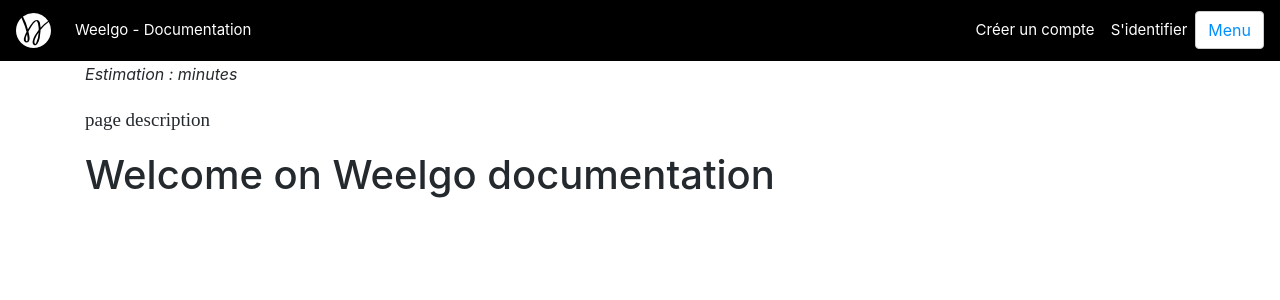
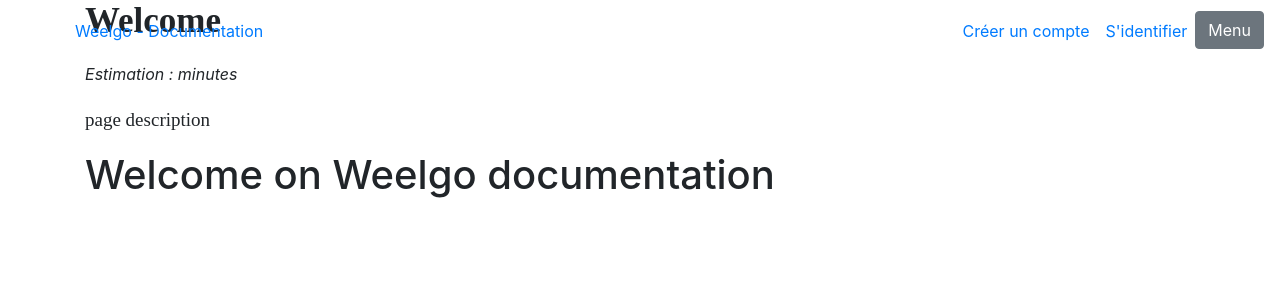
Before and after one commit to Weelgo/weelgo.github.io, a Jekyll site: the page built from index.md, in a window 1280 px wide. Shown: the top 300 px of the page. Built offline with Jekyll 4.4.1, drawn with Linux system fonts in a browser that asks for light colours.

Commit message:
Amélioration

```diff
--- a/css/weelgo.css
+++ b/css/weelgo.css
@@ -1,102 +1,11 @@
 body, html {
-    height: 100%;
+/*     height: 100%; */
 /* 	font-family: 'Quicksand', sans-serif; */
-	color: #24292e;
+/* 	color: #24292e; */
 }
 img
 {
 	max-width: 100%;
-}
-a
-{
-	color: #008fff;
-}
-a:hover
-{
-	color: #008fff;
-}
-.sideBarLv1
-{
-	font-weight: bold;
-	color:rgba(0,0,0,.70);
-}
-.sideBarLv1:hover
-{
-	font-weight: bold;
-	color:rgba(0,0,0,.70);
-}
-.sideBarLv2
-{
-	color: black;
-}
-.sideBarLv2:hover
-{
-	color: black;
-}
-
-.navbar {
-/* 	font-family: 'PT Sans Caption', sans-serif; */
-    margin-bottom: 0px;
-    border-radius:0px;
-    font-size: 15px;
-    color: white;
-    background-color: black;
-}
-
-.navbar-default .navbar-brand {
-    color: white;
-}
-.navbar-default .navbar-brand:hover,
-.navbar-default .navbar-brand:focus {
-    color: #c8c9ca;
-}
-
-.nav-link{
-	 color: white;
-}
-.nav-link : hover{
-	 color: white;
-}
-/* Link */
-.navbar-default .navbar-nav > li > a {
-    color: white;
-}
-.navbar-default .navbar-nav > li > a:hover,
-.navbar-default .navbar-nav > li > a:focus {
-    color: #c8c9ca;
-}
-.navbar-default .navbar-nav > .active > a,
-.navbar-default .navbar-nav > .active > a:hover,
-.navbar-default .navbar-nav > .active > a:focus {
-    color: #c8c9ca;
-    background-color: #E7E7E7;
-}
-.navbar-default .navbar-nav > .open > a,
-.navbar-default .navbar-nav > .open > a:hover,
-.navbar-default .navbar-nav > .open > a:focus {
-    color: #c8c9ca;
-    background-color: #D5D5D5;
-}
-
-.btn-success {
-    color: #fff;
-    background-color: #00d0b0;
-    border-color: #00b79a;
-}
-.btn-success:hover {
-    color: #fff;
-    background-color: #009d85;
-    border-color: #009d85;
-}
-.btn-secondary {
-    color: #008fff;
-    background-color: #fff;
-    border-color: #ccc;
-}
-.btn-secondary:hover {
-    color: #008fff;
-    background-color: #e6e6e6;
-    border-color: #e6e6e6;
 }
 
 blockquote {
```
